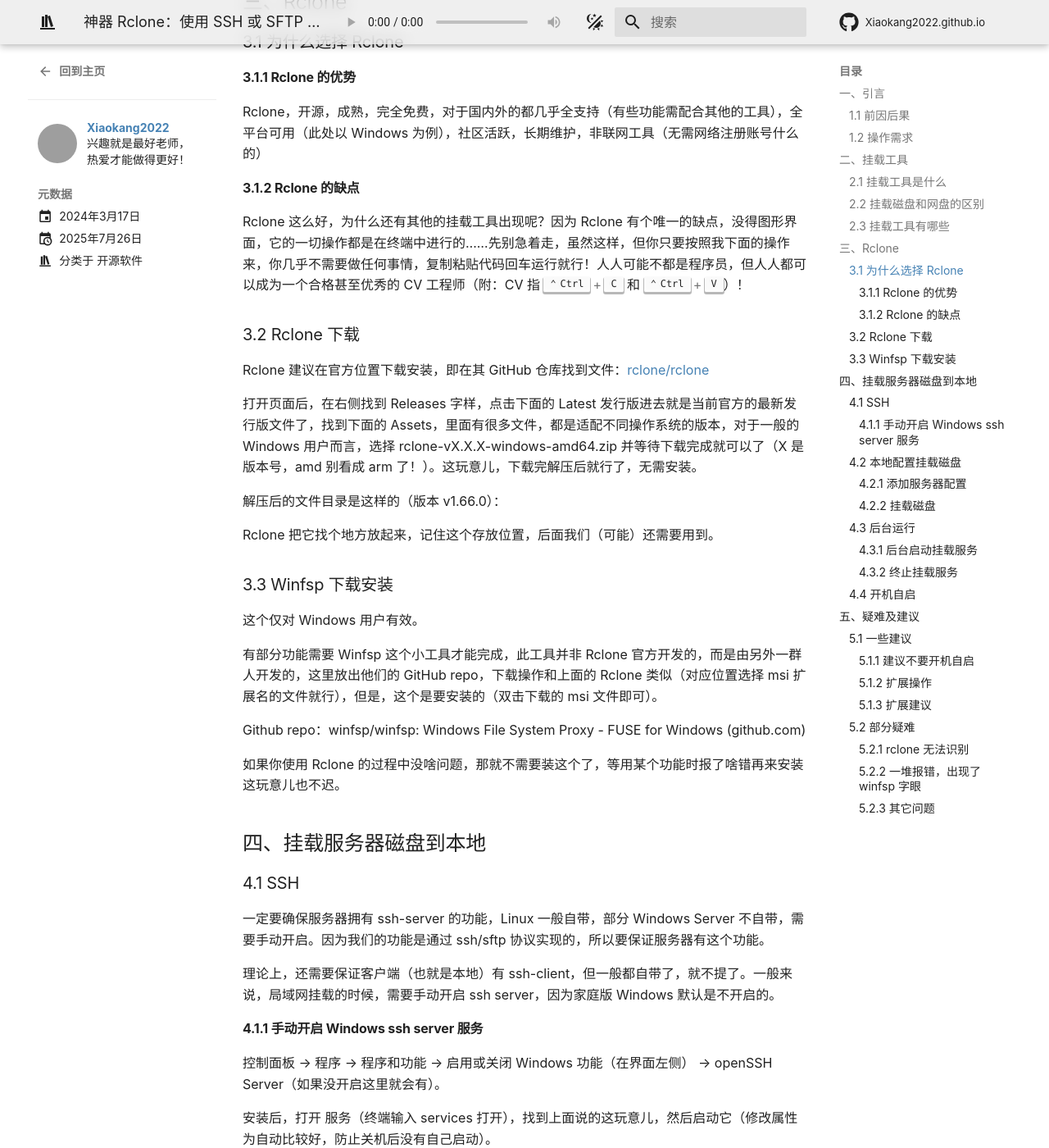
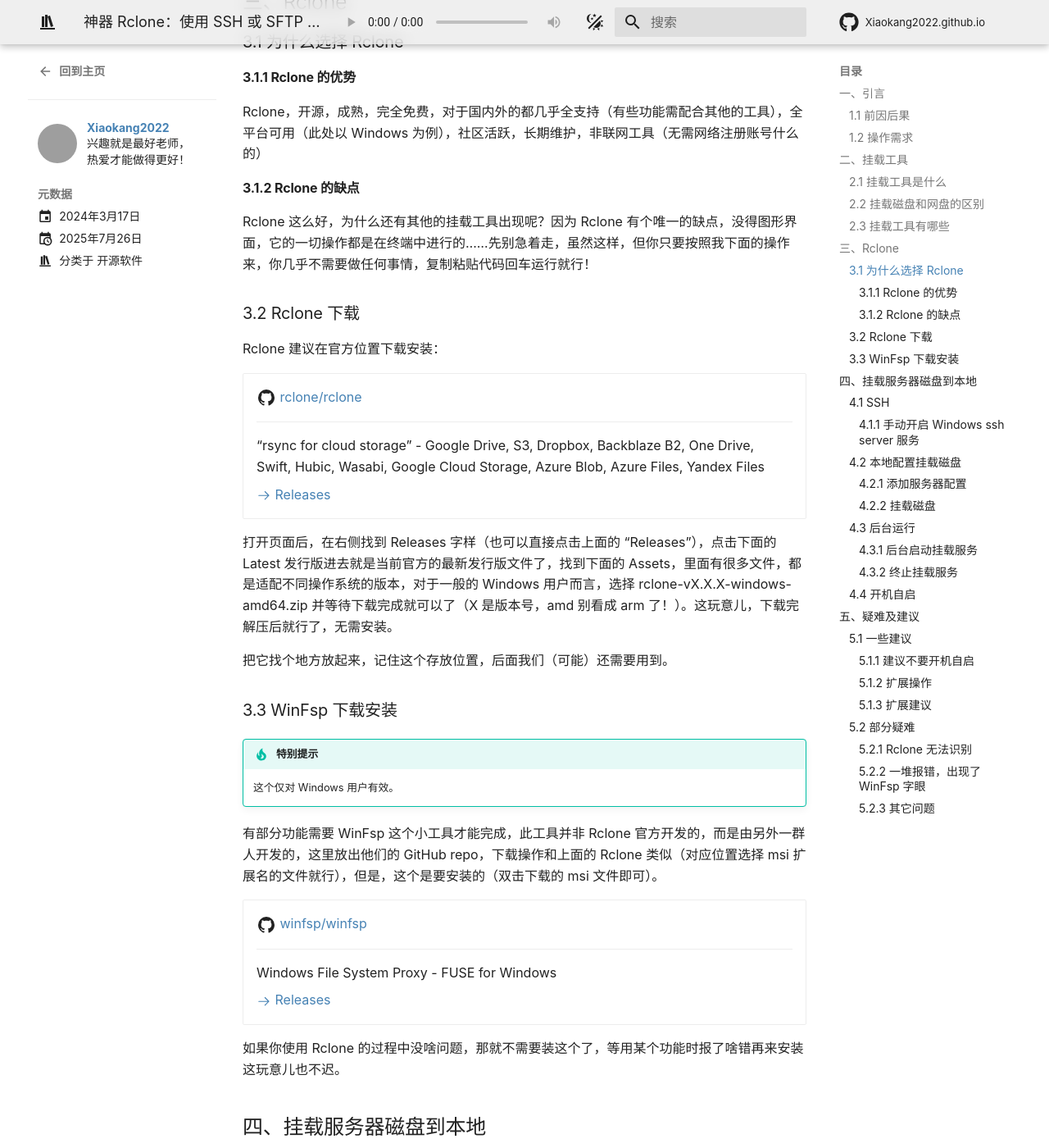
Before and after one commit to Xiaokang2022/Xiaokang2022.github.io, an MkDocs documentation site: the page built from docs/blog/posts/神器 Rclone：使用 SSH 或 SFTP 挂载任意远程目录到本地/index.md, in a window 1280 px wide and 1400 px high, scrolled down 1957 px. Shown: the whole window at 82% size. Built offline with MkDocs 1.6.1 and Material for MkDocs 9.7.7, drawn with Linux system fonts in a browser that asks for light colours; comment, search, counter and statistics services are not loaded; a style sheet for code colours, icons or effects is not loaded; some of the changed text lies outside the part shown; grey boxes are pictures that could not be loaded.

Commit message:
完善博客

````diff
--- a/docs/blog/posts/神器 Rclone：使用 SSH 或 SFTP 挂载任意远程目录到本地/index.md
+++ b/docs/blog/posts/神器 Rclone：使用 SSH 或 SFTP 挂载任意远程目录到本地/index.md
@@ -27,10 +27,12 @@
 
 通过下面的文章，你将得到像下面的效果图：
 
-![Rclone 挂载目录到本地](1.png)
+![Rclone 挂载目录到本地](./1.png)
 
 /// figure-caption
+
 Rclone 挂载目录到本地
+
 ///
 
 图示中 ALCloud 是阿里云 Windows 服务器，JDCloud 是京东云 Linux 服务器（Ubuntu），Lenovo 是我另外一台 Windows 联想笔记本，Xiaomi 是我的小米手机……就问你酷不酷吧？
@@ -43,9 +45,9 @@
 
 完成后续的操作，你将需要：
 
-* 带有 Windows 操作系统的电脑；（理论上，其他操作系统也可以这样干，操作都差不多）
-* 广域网挂载：云服务器（平台不限）；
-* 局域网挂载：没有啥特殊要求；
+- 带有 Windows 操作系统的电脑；（理论上，其他操作系统也可以这样干，操作都差不多）
+- 广域网挂载：云服务器（平台不限）；
+- 局域网挂载：没有啥特殊要求；
 
 ## 二、挂载工具
 
@@ -71,27 +73,49 @@
 
 #### 3.1.2 Rclone 的缺点
 
-Rclone 这么好，为什么还有其他的挂载工具出现呢？因为 Rclone 有个唯一的缺点，没得图形界面，它的一切操作都是在终端中进行的……先别急着走，虽然这样，但你只要按照我下面的操作来，你几乎不需要做任何事情，复制粘贴代码回车运行就行！人人可能不都是程序员，但人人都可以成为一个合格甚至优秀的 CV 工程师（附：CV 指 ++ctrl+c++ 和 ++ctrl+v++）！
+Rclone 这么好，为什么还有其他的挂载工具出现呢？因为 Rclone 有个唯一的缺点，没得图形界面，它的一切操作都是在终端中进行的……先别急着走，虽然这样，但你只要按照我下面的操作来，你几乎不需要做任何事情，复制粘贴代码回车运行就行！
 
 ### 3.2 Rclone 下载
 
-Rclone 建议在官方位置下载安装，即在其 GitHub 仓库找到文件：<https://github.com/rclone/rclone>
+Rclone 建议在官方位置下载安装：
 
-打开页面后，在右侧找到 Releases 字样，点击下面的 Latest 发行版进去就是当前官方的最新发行版文件了，找到下面的 Assets，里面有很多文件，都是适配不同操作系统的版本，对于一般的 Windows 用户而言，选择 rclone-vX.X.X-windows-amd64.zip 并等待下载完成就可以了（X 是版本号，amd 别看成 arm 了！）。这玩意儿，下载完解压后就行了，无需安装。
+<div markdown class="grid cards">
 
-解压后的文件目录是这样的（版本 v1.66.0）：
+-   :material-github:{.lg .middle} <https://github.com/rclone/rclone>
 
+    ---
 
-Rclone
+    "rsync for cloud storage" - Google Drive, S3, Dropbox, Backblaze B2, One Drive, Swift, Hubic, Wasabi, Google Cloud Storage, Azure Blob, Azure Files, Yandex Files
+
+    [:octicons-arrow-right-24:{.middle} Releases](https://github.com/rclone/rclone/releases){target=_blank}
+
+</div>
+
+打开页面后，在右侧找到 Releases 字样（也可以直接点击上面的 “Releases”），点击下面的 Latest 发行版进去就是当前官方的最新发行版文件了，找到下面的 Assets，里面有很多文件，都是适配不同操作系统的版本，对于一般的 Windows 用户而言，选择 rclone-vX.X.X-windows-amd64.zip 并等待下载完成就可以了（X 是版本号，amd 别看成 arm 了！）。这玩意儿，下载完解压后就行了，无需安装。
+
 把它找个地方放起来，记住这个存放位置，后面我们（可能）还需要用到。
 
-### 3.3 Winfsp 下载安装
+### 3.3 WinFsp 下载安装
+
+/// tip | 特别提示
 
 这个仅对 Windows 用户有效。
 
-有部分功能需要 Winfsp 这个小工具才能完成，此工具并非 Rclone 官方开发的，而是由另外一群人开发的，这里放出他们的 GitHub repo，下载操作和上面的 Rclone 类似（对应位置选择 msi 扩展名的文件就行），但是，这个是要安装的（双击下载的 msi 文件即可）。
+///
 
-Github repo：winfsp/winfsp: Windows File System Proxy - FUSE for Windows (github.com)
+有部分功能需要 WinFsp 这个小工具才能完成，此工具并非 Rclone 官方开发的，而是由另外一群人开发的，这里放出他们的 GitHub repo，下载操作和上面的 Rclone 类似（对应位置选择 msi 扩展名的文件就行），但是，这个是要安装的（双击下载的 msi 文件即可）。
+
+<div markdown class="grid cards">
+
+-   :material-github:{.lg .middle} <https://github.com/winfsp/winfsp>
+
+    ---
+
+    Windows File System Proxy - FUSE for Windows
+
+    [:octicons-arrow-right-24:{.middle} Releases](https://github.com/winfsp/winfsp/releases){target=_blank}
+
+</div>
 
 如果你使用 Rclone 的过程中没啥问题，那就不需要装这个了，等用某个功能时报了啥错再来安装这玩意儿也不迟。
 
@@ -99,7 +123,7 @@
 
 ### 4.1 SSH
 
-一定要确保服务器拥有 ssh-server 的功能，Linux 一般自带，部分 Windows Server 不自带，需要手动开启。因为我们的功能是通过 ssh/sftp 协议实现的，所以要保证服务器有这个功能。
+一定要确保服务器拥有 ssh-server 的功能，Linux 一般自带，部分 Windows Server 不自带，需要手动开启。因为我们的功能是通过 SSH/SFTP 协议实现的，所以要保证服务器有这个功能。
 
 理论上，还需要保证客户端（也就是本地）有 ssh-client，但一般都自带了，就不提了。一般来说，局域网挂载的时候，需要手动开启 ssh server，因为家庭版 Windows 默认是不开启的。
 
@@ -133,7 +161,7 @@
 
 会出现下面几个选项：
 
-```shell linenums="0"
+```shell linenums="0" hl_lines="2"
 e) Edit existing remote
 n) New remote
 d) Delete remote
@@ -157,11 +185,11 @@
 
 意思是要我们输入挂载位置的名称，这个名称由我们自己定义，与实际的服务器没有关系，这个名称就是到时候挂载时显示的名称（建议使用英文名称，我用中文它崩了）。
 
-步骤 03
+3️⃣ 步骤 03
 
 输入后回车，他会出现一大堆红绿相间的选项：
 
-```shell linenums="0"
+```shell linenums="0" hl_lines="87-88"
  1 / 1Fichier
    \ (fichier)
  2 / Akamai NetStorage
@@ -331,15 +367,19 @@
 
 这个看你自己的需求：
 
-我反正是直接输入我服务器操作系统的密码了（按 y 输入自己的密码）。
+- 选项 `y`：输入你自己的密码
+- 选项 `g`：随机生成密码
+- 选项 `n`：不输入密码，保持为空
 
-步骤 08
+我反正是直接输入我服务器操作系统的密码了（按 ++y++ 输入自己的密码）。
 
-之后它还会问你更多的可选选项，如 key_pem、key_file、key_file_pass、pubkey_file、key_use_agent、use_insecure_cipher、 disable_hashcheck 和 ssh 等。若是不懂，就直接回车，使用默认值即可。
+8️⃣ 步骤 08
+
+之后它还会问你更多的可选选项，如 `key_pem`、`key_file`、`key_file_pass`、`pubkey_file`、`key_use_agent`、`use_insecure_cipher`、 `disable_hashcheck` 和 `ssh` 等。若是不懂，就直接回车，使用默认值即可。
 
 一直到出现下面这个界面：
 
-```shell linenums="0"
+```shell linenums="0" hl_lines="3"
 Edit advanced config?
 y) Yes
 n) No (default)
@@ -348,11 +388,11 @@
 
 这是在问你还需不需要配置高级选项。直接回车，不用配置（默认值就好）。
 
-步骤 09
+9️⃣ 步骤 09
 
 最后会出现这个：
 
-```shell linenums="0"
+```shell linenums="0" hl_lines="6"
 Configuration complete.
 Options:
 - type: sftp
@@ -364,13 +404,13 @@
 y/e/d>
 ```
 
-表示配置完毕了，选择选项 y，保留该配置。
+表示配置完毕了，输入 ++y++，保留该配置。
 
-步骤 10
+🔟 步骤 10
 
-回车输入 y 之后就会回到一开始的界面了，此时会出现已经弄好的服务器配置了：
+回车输入 ++y++ 之后就会回到一开始的界面了，此时会出现已经弄好的服务器配置了：
 
-```shell linenums="0"
+```shell linenums="0" hl_lines="5"
 Current remotes:
 
 Name                 Type
@@ -387,17 +427,31 @@
 e/n/d/r/c/s/q>
 ```
 
-可以退出这个程序了。
+可以输入 ++q++ 退出这个程序了。
 
 #### 4.2.2 挂载磁盘
 
-再次从 rclone 所在文件夹下进入终端命令行，输入下面的命令就可以挂载服务器指定目录到本地磁盘了：
+再次从 Rclone 所在文件夹下进入终端命令行，输入下面的命令就可以挂载服务器指定目录到本地磁盘了：
 
 ```shell linenums="0"
 rclone mount ServerName:RemotePath TargetPath
 ```
 
-成功后先别急着把终端窗口关闭，可以先按 Win + E 快捷键查看资源管理器中是否出现新的盘符，如果有，那么点进去看看，如果没有弹出任何报错，那说明你成功了。
+- `ServerName`：之前你定义的服务器名称，它会作为本地磁盘名称出现；
+- `RemotePath`：远程目录，不一定要是根目录，一个文件夹也是可以的，如果对应的文件夹不存在，那么会新建一个空文件夹；
+- `TargetPath`：目标文件夹目录，一般写个新的盘符即可，但实际上，你也可以将其挂载指定的文件夹内；
+
+给个示例（斜杠正反貌似都行）：`rclone mount MyCloudServer:C:\ Z:`
+
+/// danger | 特别注意
+
+别把原来的盘符给覆盖了，一般从 Z 盘符倒着来写！
+
+///
+
+灵活设置，怎样都行，你喜欢就好。
+
+成功后先别急着把终端窗口关闭，可以先按 ++windows+e++ 快捷键查看资源管理器中是否出现新的盘符，如果有，那么点进去看看，如果没有弹出任何报错，那说明你成功了。
 
 ### 4.3 后台运行
 
@@ -407,7 +461,7 @@
 
 对于 Windows 操作系统，我们可以使用下面的命令使 Rclone 后台运行：
 
-```shell linenums="0"
+```bat linenums="0"
 @echo off
 %1 start mshta vbscript:createobject("wscript.shell").run("""%~0"" ::",0)(window.close)&&exit
 start /b 在这里输入你的第一条命令
@@ -420,7 +474,7 @@
 
 如果想终止，也很简单：
 
-```shell linenums="0"
+```bat linenums="0"
 @echo off
 taskkill /im rclone.exe /f
 pause
@@ -430,12 +484,13 @@
 
 ### 4.4 开机自启
 
-或许你还有开机让其自动启动的需求，其实也很简单，我们可以把写好的脚本，放在指定目录下就行，但这里要注意一点，不能直接把 bat 脚本放过去，还要修改一下路径，把命令中原来的 rclone 改成：
+或许你还有开机让其自动启动的需求，其实也很简单，我们可以把写好的脚本，放在指定目录 `C:\ProgramData\Microsoft\Windows\Start Menu\Programs\StartUp\` 下就行，但这里要注意一点，不能直接把 bat 脚本放过去，还要修改一下路径，把命令中原来的 `rclone` 改成对应的文件路径：
 
+```shell linenums="0"
 文件路径\rclone.exe
-不然系统会找不到 rclone 的位置。
+```
 
-对了，指定的目录是：C:\ProgramData\Microsoft\Windows\Start Menu\Programs\StartUp\
+不然系统会找不到 Rclone 的位置。
 
 然后系统开机就会自动调用该脚本，就实现开机自启的功能了。
 
@@ -459,15 +514,15 @@
 
 ### 5.2 部分疑难
 
-#### 5.2.1 rclone 无法识别
+#### 5.2.1 Rclone 无法识别
 
-很显然，极大概率是因为你没有将终端切换到当前目录下。在默认目录下，没有 rclone 文件，那么系统就会认为：“这个调用命令的人在乱讲些啥有的没的啊，我怎么听不懂啊”……
+很显然，极大概率是因为你没有将终端切换到当前目录下。在默认目录下，没有 Rclone 文件，那么系统就会认为：“这个调用命令的人在乱讲些啥有的没的啊，我怎么听不懂啊”……
 
-将目录切换至 rclone 文件所在的目录可能有助于解决问题。
+将目录切换至 Rclone 文件所在的目录可能有助于解决问题。
 
-#### 5.2.2 一堆报错，出现了 winfsp 字眼
+#### 5.2.2 一堆报错，出现了 WinFsp 字眼
 
-winfsp 没有安装，或者 winfsp 安装不正确，去看看网上的教程吧。
+WinFsp 没有安装，或者 WinFsp 安装不正确，去看看网上的教程吧。
 
 #### 5.2.3 其它问题
 
--- a/mkdocs.yml
+++ b/mkdocs.yml
@@ -301,9 +301,10 @@
   - markdown-exec:
   - markmap:
   - rss:
-      match_path: blog/posts/.*
+      match_path: blog/.*
       date_from_meta:
-        as_creation: date
+        as_creation: date.created
+        as_update: git
       categories:
         - categories
         - tags
````
Also changed, not shown: other parts of docs/blog/posts/神器 Rclone：使用 SSH 或 SFTP 挂载任意远程目录到本地/index.md (+25 -13 lines).
